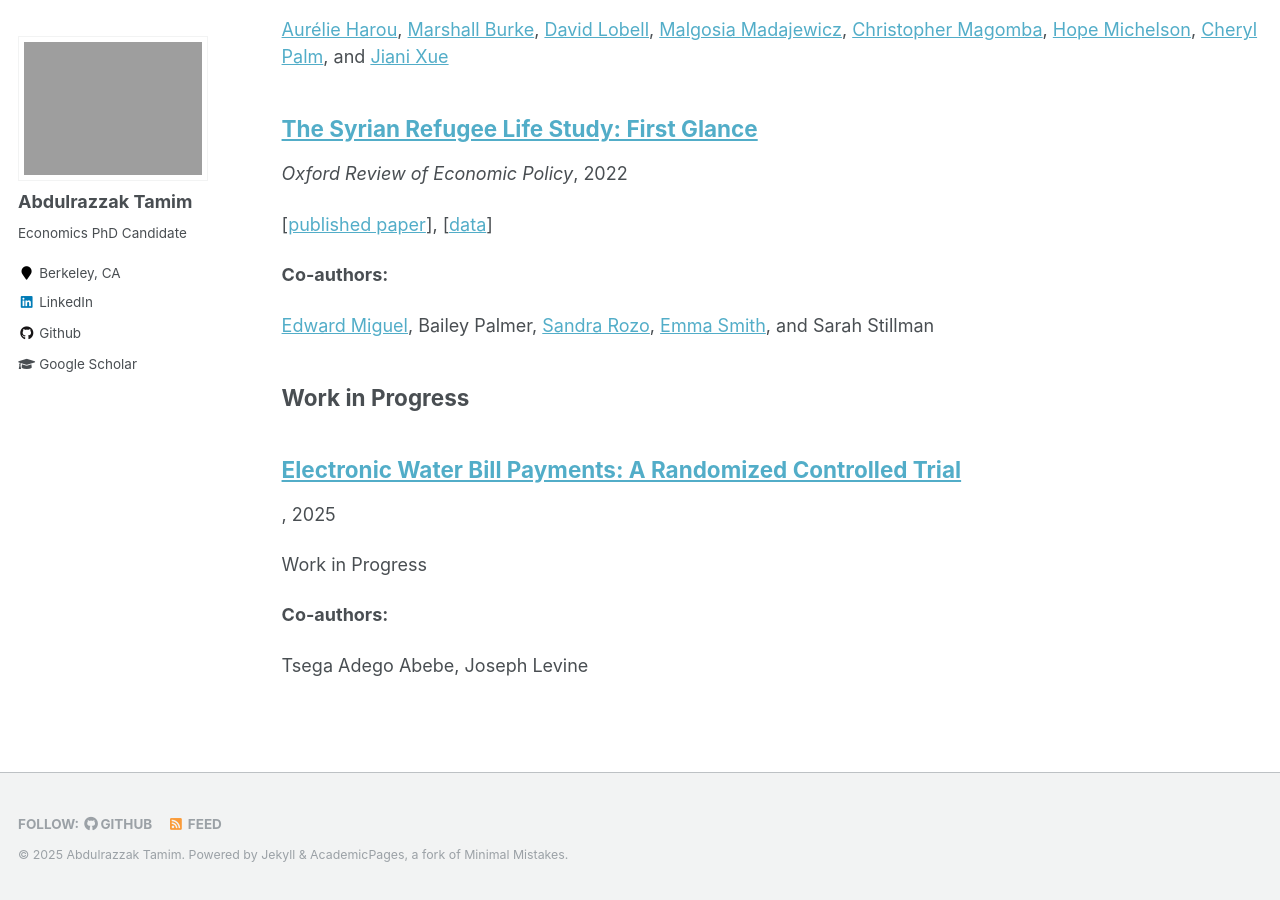
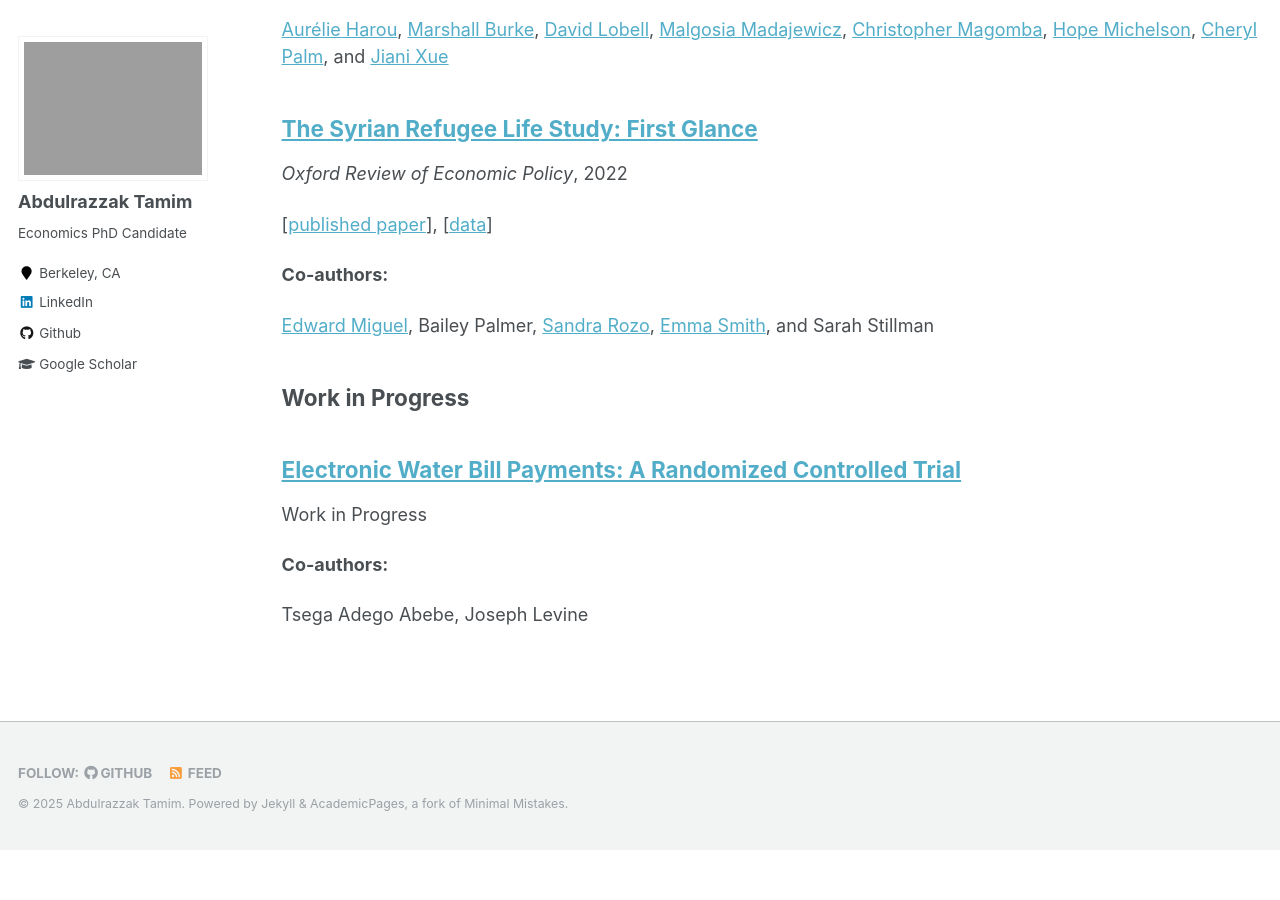
Before and after one commit to AbdulrazzakTamim/abdulrazzaktamim.github.io, a Jekyll site: the page built from _pages/publications.md, in a window 1280 px wide and 900 px high, scrolled down 765 px. Built offline with Jekyll 4.4.1, drawn with Linux system fonts in a browser that asks for light colours; comment, search, counter and statistics services are not loaded; after the commit the page ends 1615 px from its top, so only the background shows below that.

Commit message:
Update archive-single.html

```diff
--- a/_includes/archive-single.html
+++ b/_includes/archive-single.html
@@ -41,7 +41,13 @@
     {% if post.collection == 'teaching' %}
       <p> {{ post.type }}, <i>{{ post.venue }}</i>, {{ post.date | default: "1900-01-01" | date: "%Y" }} </p>
     {% elsif post.collection == 'publications' %}
-      <p><i>{{ post.venue }}</i>, {{ post.date | default: "1900-01-01" | date: "%Y" }} </p>
+  {% if post.venue and post.venue != "" %}
+    <p><i>{{ post.venue }}</i>, {{ post.date | default: "1900-01-01" | date: "%Y" }} </p>
+  {% endif %}
+    {% elsif post.collection == 'publications' %}
+  {% if post.venue and post.venue != "" %}
+    <p><i>{{ post.venue }}</i>, {{ post.date | default: "1900-01-01" | date: "%Y" }} </p>
+  {% endif %}
     {% elsif post.date %}
      <p class="page__date"><strong><i class="fa fa-fw fa-calendar" aria-hidden="true"></i> {{ site.data.ui-text[site.locale].date_label | default: "Published:" }}</strong> <time datetime="{{ post.date | default: "1900-01-01" | date_to_xmlschema }}">{{ post.date | default: "1900-01-01" | date: "%B %d, %Y" }}</time></p>
     {% endif %}
```
